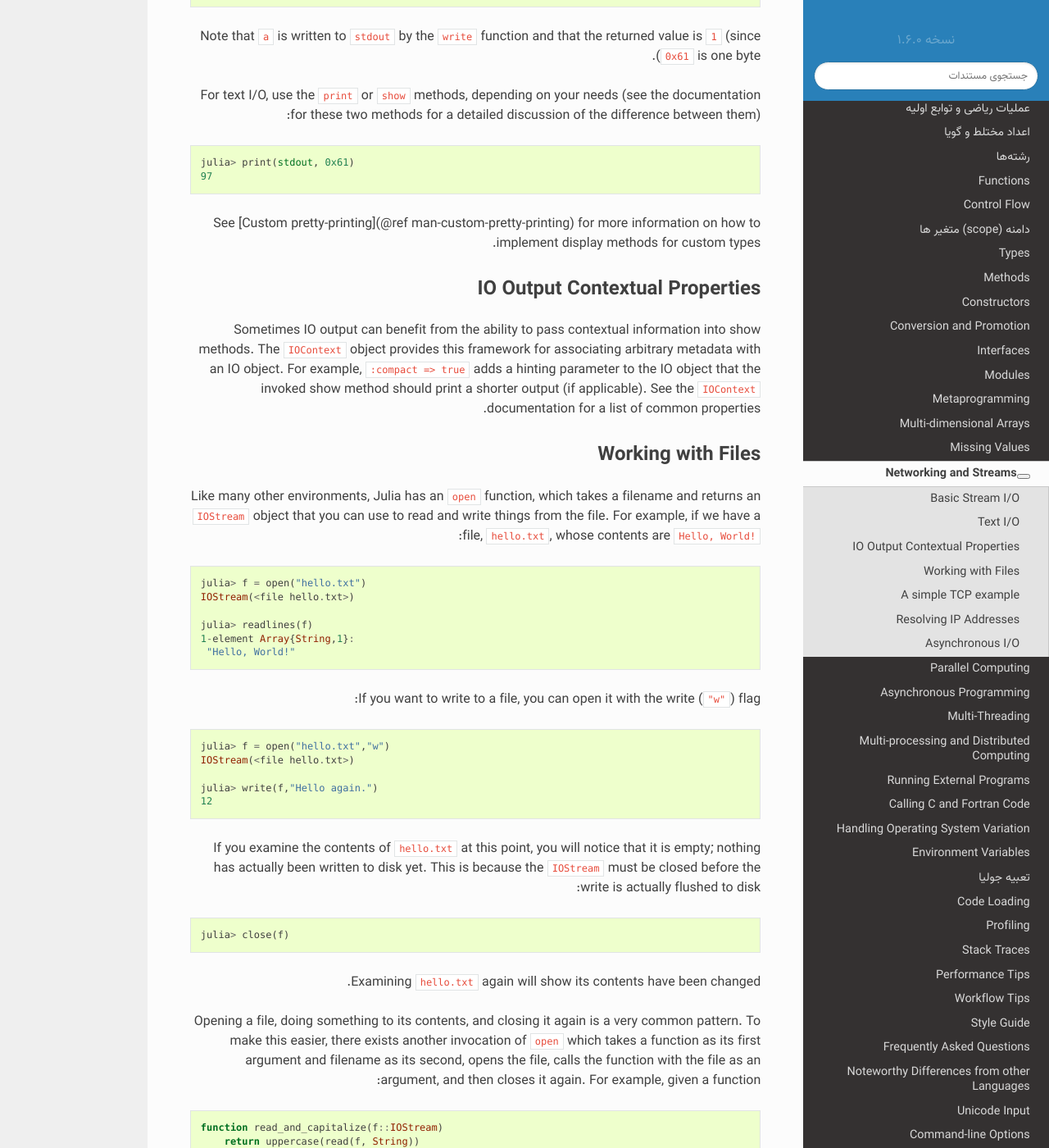
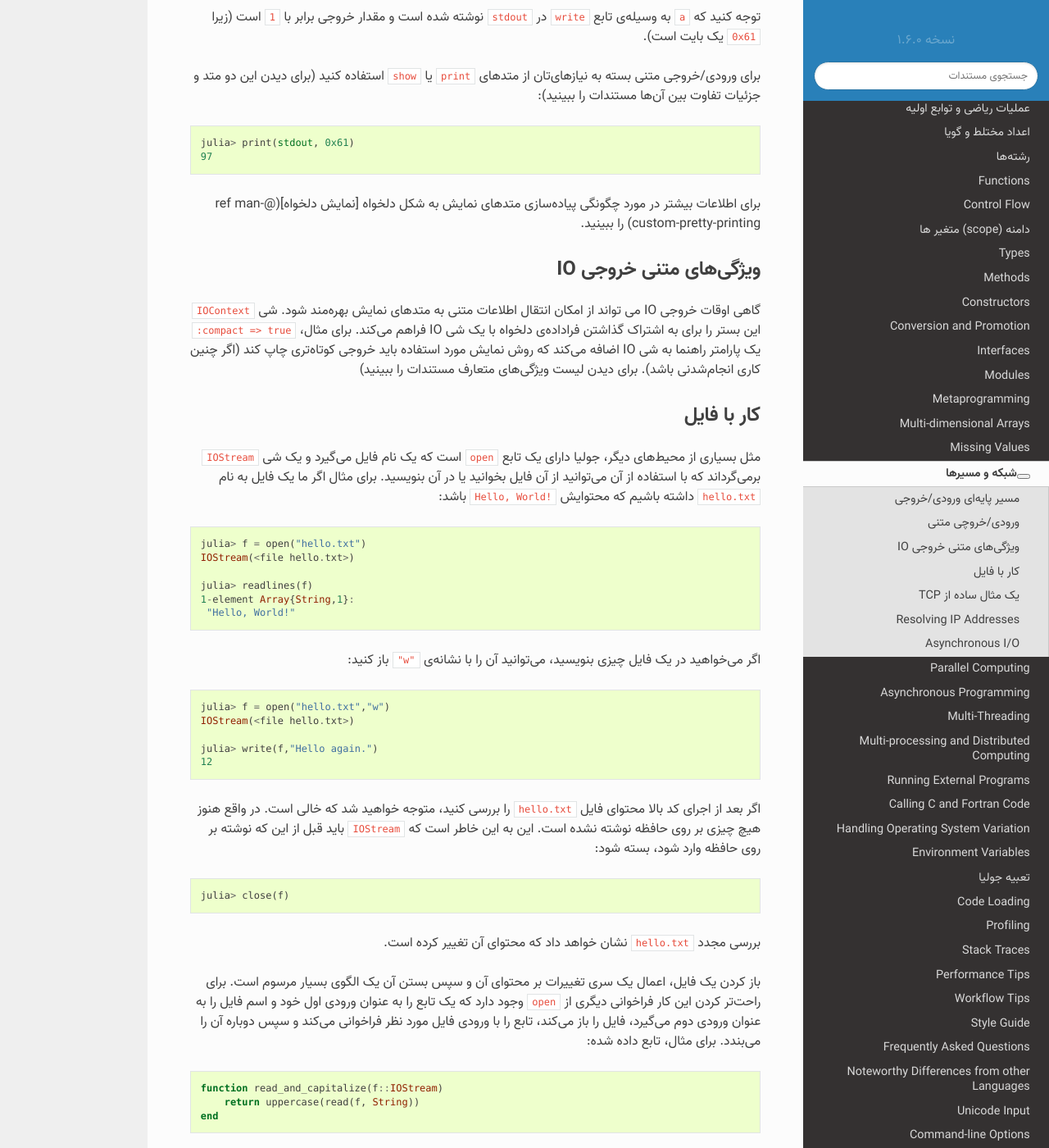
Before and after one commit to AppliedLinearAlgebra-Sharif/julia-docs, a Sphinx documentation site: the page built from docs/manual/networking-and-streams.md, in a window 1280 px wide and 1400 px high, scrolled down 2049 px. Shown: the whole window at 82% size. Built offline with Sphinx 7.4.7 and the Read the Docs theme 2.0.0, drawn with Linux system fonts in a browser that asks for light colours; pages that are not in the unit, such as notebooks, are missing from menus; some of the changed text lies outside the part shown.

Commit message:
translation (#18)

````diff
--- a/docs/manual/networking-and-streams.md
+++ b/docs/manual/networking-and-streams.md
@@ -1,15 +1,11 @@
-# Networking and Streams
+# شبکه و مسیرها
+جولیا یک رابط قدرتمند برای کار کردن با اشیا مسیری ورودی/خروجی مثل ترمینال‌ها، پایپ‌ها و سوکت‌های TCP فراهم می‌کند. این رابط، اگر چه در سطح دستگاه غیرهمزمان است، اما به صورت همزمان به برنامه‌نویس ارائه می‌شود و معمولا هم توجه به عملیات‌های غیرهمزمان لایه‌های زیرین ضروری نیست. این ویژگی به وسیله‌ی استفاده‌ی مکرر از رشته‌های همکارانه‌ی جولیا
+([coroutine](@ref man-tasks))
+حاصل می‌شود.
 
-Julia provides a rich interface to deal with streaming I/O objects such as terminals, pipes and
-TCP sockets. This interface, though asynchronous at the system level, is presented in a synchronous
-manner to the programmer and it is usually unnecessary to think about the underlying asynchronous
-operation. This is achieved by making heavy use of Julia cooperative threading ([coroutine](@ref man-tasks))
-functionality.
+## مسیر پایه‌ای ورودی/خروجی
 
-## Basic Stream I/O
-
-All Julia streams expose at least a `read` and a `write` method, taking the
-stream as their first argument, e.g.:
+همه‌ی مسیر‌های جولیا حداقل به شکل یکی از متدهای `read` یا `write` ظاهر می‌شوند که مسیر را به عنوان ورودی اول‌شان می‌گیرند. برای مثال:
 
 ```julia
 julia> write(stdout, "Hello World");  # suppress return value 11 with ;
@@ -19,14 +15,13 @@
 '\n': ASCII/Unicode U+000a (category Cc: Other, control)
 ```
 
-Note that `write` returns 11, the number of bytes (in `"Hello World"`) written to `stdout`,
-but this return value is suppressed with the `;`.
 
-Here Enter was pressed again so that Julia would read the newline. Now, as you can see from this
-example, `write` takes the data to write as its second argument, while `read`
-takes the type of the data to be read as the second argument.
+توجه کنید که `write` ۱۱ را خروجی می‌دهد که برابر است با تعداد بایت‌های `Hello World` که  در مسیر `stdout` نوشته شده است ولی این مقدار خروجی به وسیله‌ی `;` کنترل می‌شود.
 
-For example, to read a simple byte array, we could do:
+
+در اینجا انتر دوباره فشار داده شد تا جولیا خط بعدی را بخواند. حالا، همانطور که در این مثال می‌بینید، `write` داده‌ای را که قرار است بنویسد به عنوان ورودی دومش می‌گیرد در حالی که `read` نوع داده‌ای که قرار است بخواند را به عنوان ورودی دوم می‌گیرد.
+
+برای مثال، برای خواندن یک آرایه ساده از نوع بایت، می‌توانیم این‌گونه عمل کنیم:
 
 ```julia
 julia> x = zeros(UInt8, 4)
@@ -45,8 +40,7 @@
  0x64
 ```
 
-However, since this is slightly cumbersome, there are several convenience methods provided. For
-example, we could have written the above as:
+هر چند، از آن جا که این کار کمی زحمت دارد، چندین متد مناسب دیگر آماده شده است. برای مثال، کد بالا را می‌توانستیم به این شکل بنویسیم:
 
 ```julia
 julia> read(stdin, 4)
@@ -58,7 +52,7 @@
  0x64
 ```
 
-or if we had wanted to read the entire line instead:
+یا اگر می‌خواستیم به جای این کار، کل سطر را بخوانیم:
 
 ```julia
 julia> readline(stdin)
@@ -66,10 +60,10 @@
 "abcd"
 ```
 
-Note that depending on your terminal settings, your TTY may be line buffered and might thus require
-an additional enter before the data is sent to Julia.
+توجه کنید بسته به تنظیمات ترمینال شما، TTY شما ممکن است خط بافر شده باشد و بنابراین ممکن است یک انتر اضافی قبل از ارسال داده‌ها به جولیا لازم باشد.
 
-To read every line from `stdin` you can use `eachline`:
+
+برای خواندن هر خط از `stdin` می‌توانید از `eachline` استفاده کنید:
 
 ```julia
 for line in eachline(stdin)
@@ -77,7 +71,7 @@
 end
 ```
 
-or `read` if you wanted to read by character instead:
+یا از `read` اگر می‌خواستید به جای این کار با کاراکتر بخوانید:
 
 ```julia
 while !eof(stdin)
@@ -86,43 +80,35 @@
 end
 ```
 
-## Text I/O
+## ورودی/خروچی متنی
 
-Note that the `write` method mentioned above operates on binary streams. In particular,
-values do not get converted to any canonical text representation but are written out as is:
+توجه کنید که متد `write` که در بالا به آن اشاره شد روی مسیرهای دودویی عمل می‌کند. به طور خاص، مقادیر هیچ نمایش متنی متعارفی تبدیل نمی‌شود بلکه به شکل زیر نوشته می‌شود:
 
 ```julia
 julia> write(stdout, 0x61);  # suppress return value 1 with ;
 a
 ```
 
-Note that `a` is written to `stdout` by the `write` function and that the returned
-value is `1` (since `0x61` is one byte).
+توجه کنید که `a` به وسیله‌ی تابع `write` در `stdout` نوشته شده است و مقدار خروجی برابر با ‍‍`1` است (زیرا `0x61` یک بایت است).
 
-For text I/O, use the `print` or `show` methods, depending on your needs (see
-the documentation for these two methods for a detailed discussion of the difference between them):
+برای ورودی/خروجی متنی بسته به نیازهای‌تان از متدهای `print` یا `show` استفاده کنید (برای دیدن این دو متد و جزئیات تفاوت بین آن‌ها مستندات را ببینید):
 
 ```julia
 julia> print(stdout, 0x61)
 97
 ```
+برای اطلاعات بیشتر در مورد چگونگی پیاده‌سازی متدهای نمایش به شکل دلخواه
+[نمایش دلخواه](@ref man-custom-pretty-printing)
+را ببینید.
 
-See [Custom pretty-printing](@ref man-custom-pretty-printing) for more information on how to
-implement display methods for custom types.
+## ویژگی‌های متنی خروجی IO
 
-## IO Output Contextual Properties
+گاهی اوقات خروجی IO می تواند از امکان انتقال اطلاعات متنی به متدهای نمایش بهره‌مند شود. شی `IOContext` این بستر را برای به اشتراک گذاشتن فراداده‌ی دلخواه با یک شی IO فراهم می‌کند. برای مثال، `:compact => true` یک پارامتر راهنما به شی IO اضافه می‌کند که روش نمایش مورد استفاده باید خروجی کوتاه‌تری چاپ کند (اگر چنین کاری انجام‌شدنی باشد). برای دیدن لیست ویژگی‌های متعارف مستندات را ببینید)
 
-Sometimes IO output can benefit from the ability to pass contextual information into show methods.
-The `IOContext` object provides this framework for associating arbitrary metadata with an IO object.
-For example, `:compact => true` adds a hinting parameter to the IO object that the invoked show method
-should print a shorter output (if applicable). See the `IOContext` documentation for a list
-of common properties.
+## کار با فایل
 
-## Working with Files
+مثل بسیاری از محیط‌های دیگر، جولیا دارای یک تابع `open` است که یک نام فایل می‌گیرد و یک شی `IOStream` برمی‌گرداند که با استفاده از آن می‌توانید از آن فایل بخوانید یا در آن بنویسید. برای مثال اگر ما یک فایل به نام `hello.txt` داشته باشیم که محتوایش `Hello, World!` باشد:
 
-Like many other environments, Julia has an `open` function, which takes a filename and
-returns an `IOStream` object that you can use to read and write things from the file. For example,
-if we have a file, `hello.txt`, whose contents are `Hello, World!`:
 
 ```julia
 julia> f = open("hello.txt")
@@ -133,7 +119,7 @@
  "Hello, World!"
 ```
 
-If you want to write to a file, you can open it with the write (`"w"`) flag:
+اگر می‌خواهید در یک فایل چیزی بنویسید، می‌توانید آن را با نشانه‌ی `"w"` باز کنید:
 
 ```julia
 julia> f = open("hello.txt","w")
@@ -143,20 +129,15 @@
 12
 ```
 
-If you examine the contents of `hello.txt` at this point, you will notice that it is empty; nothing
-has actually been written to disk yet. This is because the `IOStream` must be closed before the
-write is actually flushed to disk:
+اگر بعد از اجرای کد بالا محتوای فایل `hello.txt` را بررسی کنید، متوجه خواهید شد که خالی است. در واقع هنوز هیچ چیزی بر روی حافظه نوشته نشده است. این به این خاطر است که `IOStream` باید قبل از این که نوشته بر روی حافظه وارد شود، بسته شود:
 
 ```julia
 julia> close(f)
 ```
 
-Examining `hello.txt` again will show its contents have been changed.
+بررسی مجدد `hello.txt` نشان خواهد داد که محتوای آن تغییر کرده است.
 
-Opening a file, doing something to its contents, and closing it again is a very common pattern.
-To make this easier, there exists another invocation of `open` which takes a function
-as its first argument and filename as its second, opens the file, calls the function with the
-file as an argument, and then closes it again. For example, given a function:
+باز کردن یک فایل، اعمال یک سری تغییرات بر محتوای آن و سپس بستن آن یک الگوی بسیار مرسوم است. برای راحت‌تر کردن این کار فراخوانی دیگری از `open` وجود دارد که یک تابع را به عنوان ورودی اول خود و اسم فایل را به عنوان ورودی دوم می‌گیرد، فایل را باز می‌کند، تابع را با ورودی فایل مورد نظر فراخوانی می‌کند و سپس دوباره آن را می‌بندد. برای مثال، تابع داده شده:
 
 ```julia
 function read_and_capitalize(f::IOStream)
@@ -164,18 +145,17 @@
 end
 ```
 
-You can call:
+می‌توانید به این شکل فرخوانی کنید:
 
 ```julia
 julia> open(read_and_capitalize, "hello.txt")
 "HELLO AGAIN."
 ```
 
-to open `hello.txt`, call `read_and_capitalize` on it, close `hello.txt` and return the capitalized
-contents.
 
-To avoid even having to define a named function, you can use the `do` syntax, which creates an
-anonymous function on the fly:
+برای باز کردن `hello.txt` تابع `read_and_capitalize` را روی آن فراخوانی کنید، فایل `hello.txt` را ببندید و محتوایی را که حروف به حروف بزرگ تبدیل شدن را خروجی بگیرید.
+
+برای جلوگیری از تعریف یک تابع مشخص اسم‌دار، می‌توانید از دستور `do` استفاده کنید که یک تابع مخفی مجازی می‌سازد:
 
 ```julia
 julia> open("hello.txt") do f
@@ -184,11 +164,12 @@
 "HELLO AGAIN."
 ```
 
-## A simple TCP example
+## یک مثال ساده از TCP
 
-Let's jump right in with a simple example involving TCP sockets.
-This functionality is in a standard library package called `Sockets`.
-Let's first create a simple server:
+اجازه دهید سراغ یک مثال ساده از به‌کار‌گیری سوکت‌های TCP برویم.
+این ساختار در یک بسته‌ی کتابخانه‌‌ی استاندارد به نام `Sockets` موجود است.
+ابتدا بیایید یک سرور ساده بسازیم:
+
 
 ```
 julia> using Sockets
@@ -203,10 +184,9 @@
 Task (runnable) @0x00007fd31dc11ae0
 ```
 
-To those familiar with the Unix socket API, the method names will feel familiar, though their
-usage is somewhat simpler than the raw Unix socket API. The first call to `listen` will
-create a server waiting for incoming connections on the specified port (2000) in this case. The
-same function may also be used to create various other kinds of servers:
+برای کسانی که با API سوکت Unix آشنایی دارند، نام متد آشنا خواهد بود، اگر چه استفاده‌ی آن‌ها قدری ساده‌تر از API خام سوکت Unix است. فراخوانی اول `listen` سروری خواهد ساخت که آماده‌ی دریافت کانکشن ورودی روی یک پورت مشخص، (۲۰۰۰) در این مثال،
+است. همچنین ممکن است همین تابع برای ساختن انواع مختلف سرور استفاده شود:
+
 
 ```julia
 julia> listen(2000) # Listens on localhost:2000 (IPv4)
@@ -230,11 +210,9 @@
 julia> listen("\\\\.\\pipe\\testsocket") # Listens on a Windows named pipe
 Sockets.PipeServer(active)
 ```
-
-Note that the return type of the last invocation is different. This is because this server does not
-listen on TCP, but rather on a named pipe (Windows) or UNIX domain socket. Also note that Windows
-named pipe format has to be a specific pattern such that the name prefix (`\\.\pipe\`) uniquely
-identifies the [file type](https://docs.microsoft.com/windows/desktop/ipc/pipe-names).
+توجه کنید که نوع خروجی فراخوانی آخر متفاوت است. این به خاطر این است که این سرور به TCP گوش نمی‌دهد. بلکه به یک سوکت تحت عنوان پایپ (ویندوز) یا UNIX گوش می‌دهد. همچنین توجه کنید که ویندوزی که تحت عنوان پایپ است یک الگوی مشخص دارد  مثل اسم پیشوند (`\\.\pipe\`) که به طور یکتا
+[نوع فایل](https://docs.microsoft.com/windows/desktop/ipc/pipe-names).
+را مشخص می‌کند.
 The difference between TCP and named pipes or
 UNIX domain sockets is subtle and has to do with the `accept` and `connect`
 methods. The `accept` method retrieves a connection to the client that is connecting on
````
